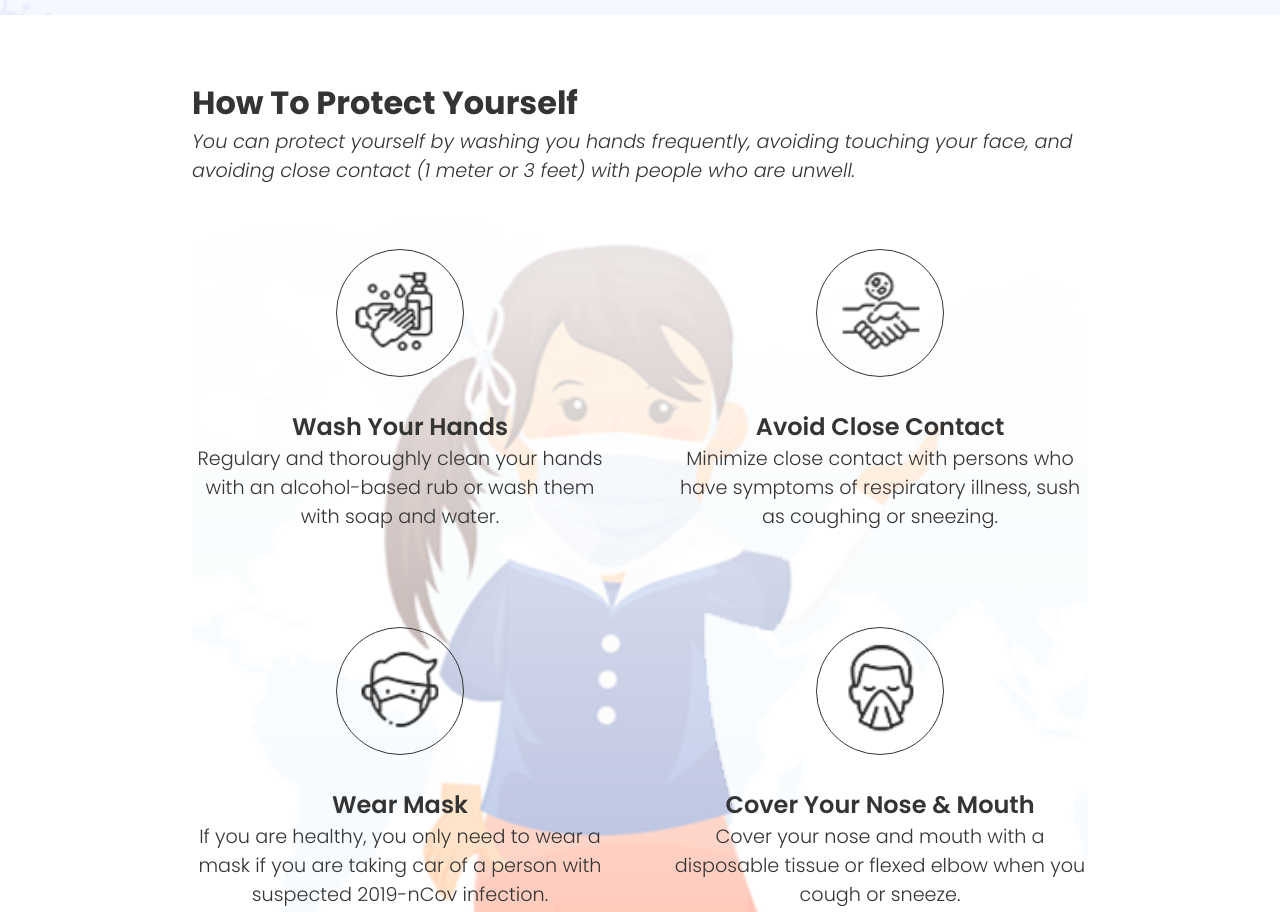
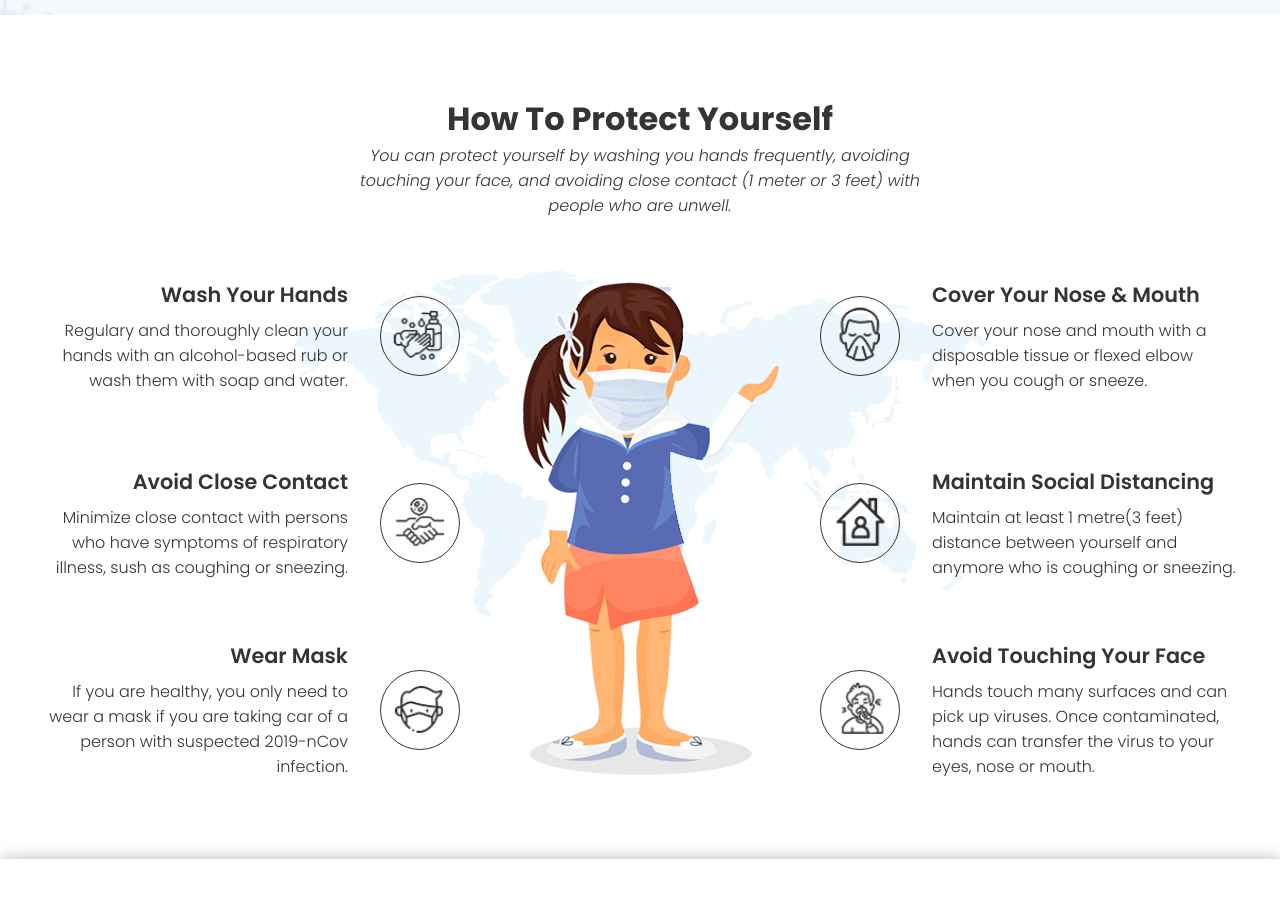
Before and after one commit to SashBFa/corona-challenge, a website: page index.html in a window 1280 px wide. Shown: the part 2740-3652 px from the top of the page. Drawn offline with nearby package versions, Linux system fonts and the light colour scheme.

Commit message:
Responsive design desktop version howProt

```diff
--- a/assets/scss/_howProt.scss
+++ b/assets/scss/_howProt.scss
@@ -2,7 +2,7 @@
     width: 100vw;
     &__art{
         width: 100vw;
-        max-width: 64rem;
+        max-width: 75rem;
         margin: 0 auto;
         padding: 3rem 1rem;
     }
@@ -98,4 +98,122 @@
 }
 
 @media screen and (min-width: 1024px){
+    .howProt{
+        &__art{
+            padding:5rem 0rem;
+        }
+        &__h2{
+            font-size: 2rem;
+            text-align: center;
+        }
+        &__p{
+            font-size: 1rem;
+            grid-area: b;
+            &--ita{
+                margin: 0 auto 3rem auto;
+                text-align: center;
+                grid-area: d;
+                max-width: 50%;
+            }
+        }
+        &__h4{
+            font-size: 1.3rem;
+            grid-area: a;
+        }
+        &__headbox{
+            background: url(./../images/protect-bg.png) no-repeat center;
+            display: grid;
+            grid-template-rows: repeat(3, 1fr);
+            grid-template-areas:
+            "b1 b4"
+            "b2 b5"
+            "b3 b6";
+            column-gap: 30%;
+            row-gap: 3rem;
+        }
+        &__box{
+            display: grid;
+            column-gap: 2rem;
+            row-gap: 0.5rem;
+            &--left{
+                text-align: right;
+                grid-template-areas:
+                "a c"
+                "b c";
+                .howProt__p{
+                    text-align: right;
+                }
+            }
+            &--right{
+                text-align: left;
+                grid-template-areas:
+                "c a"
+                "c b";
+                .howProt__p{
+                    text-align: left;
+                }
+            }
+            &:nth-child(1){
+                grid-area: b1;
+            }
+            &:nth-child(2){
+                grid-area: b2;
+            }
+            &:nth-child(3){
+                grid-area: b3;
+            }
+            &:nth-child(4){
+                grid-area: b4;
+            }
+            &:nth-child(5){
+                grid-area: b5;
+            }
+            &:nth-child(6){
+                grid-area: b6;
+            }
+        }
+        &__img{
+            grid-area: c;
+            margin: 0rem auto;
+            width: 5rem;
+            height: 5rem;
+            background-size: 25rem;
+            &--col1{
+                background-position: 0.2rem 0rem;
+                &:hover{
+                    background-position: 0.2rem -5.3rem;
+                }
+            }
+            &--col2{
+                background-position: -4rem 0rem;
+                &:hover{
+                    background-position: -4rem -5.3rem;
+                }
+            }
+            &--col3{
+                background-position: -8.4rem 0rem;
+                &:hover{
+                    background-position: -8.4rem -5.3rem;
+                }
+            }
+            &--col4{
+                background-position: -12.45rem 0rem;
+                &:hover{
+                    background-position: -12.45rem -5.3rem;
+                }
+            }
+            &--col5{
+                background-position: -16.5rem 0rem;
+                &:hover{
+                    background-position: -16.5rem -5.3rem;
+                }
+            }
+            &--col6{
+                background-position: -20.5rem 0rem;
+                &:hover{
+                    background-position: -20.5rem -5.3rem;
+                }
+            }
+        }
+    }
 }
```
Also changed, not shown: assets/css/style.css, 1 other file.
